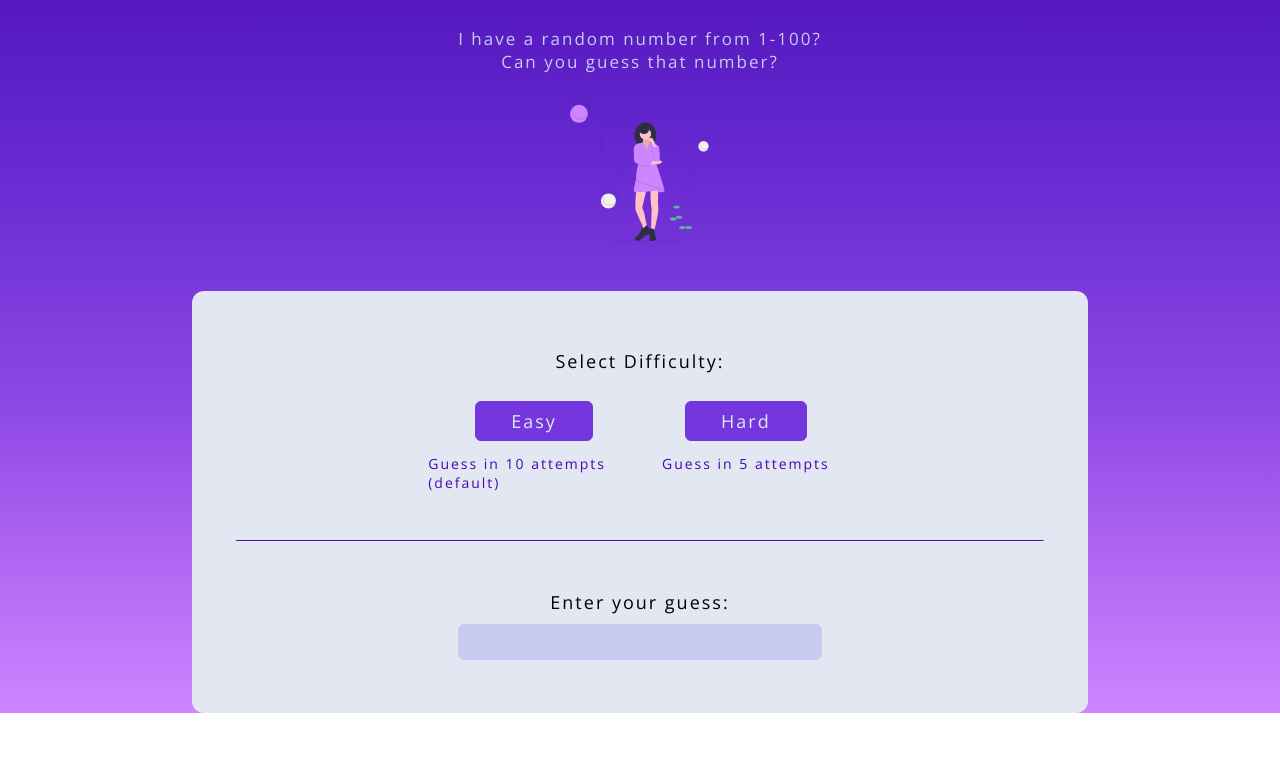
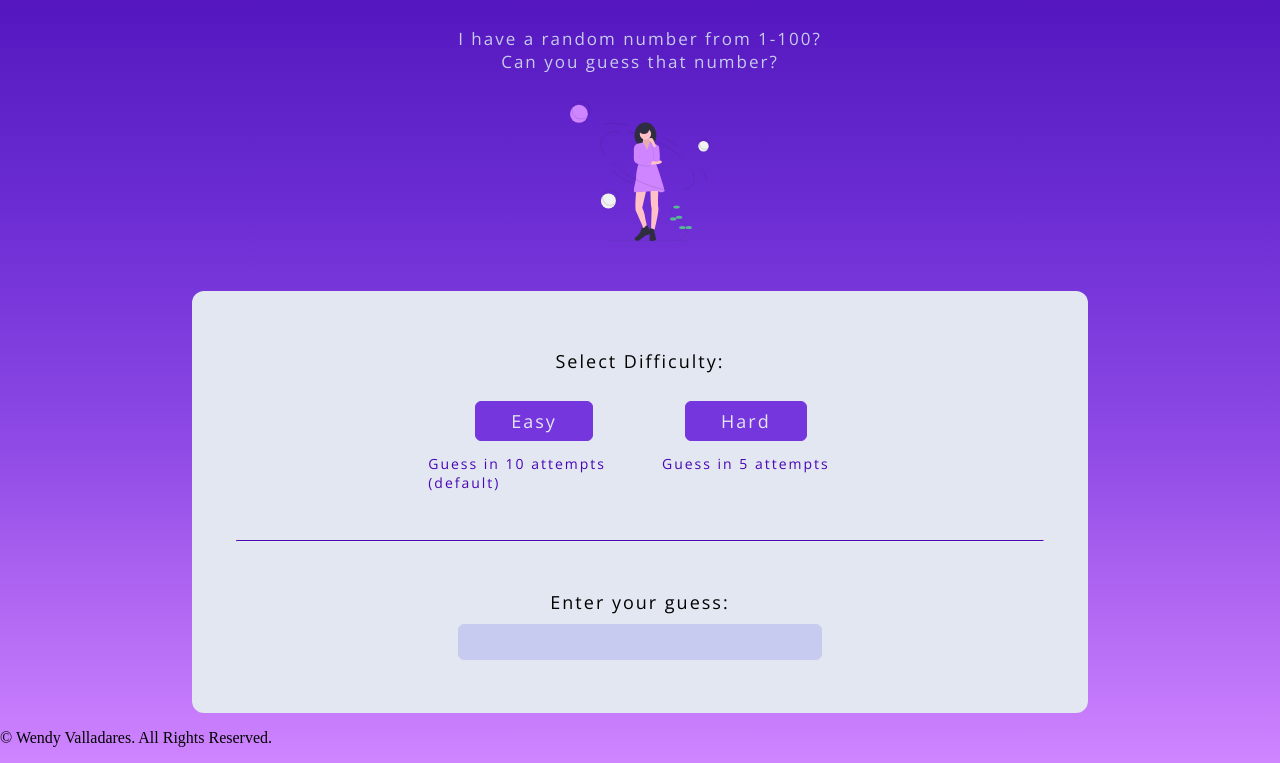
Before and after one commit to wendyval/Guess-the-Number-Game, a plain HTML site: page index.html in a window 1280 px wide. Shown: the part 109-872 px from the top of the page. Before the commit the page ends 822 px from the top, so only its background shows below. Drawn offline with nearby package versions, Linux system fonts and the light colour scheme.

Commit message:
Add the footer section

```diff
--- a/index.html
+++ b/index.html
@@ -39,6 +39,10 @@
         </div>
     </main>
 
+    <footer>
+        <p>© <span id="year"></span> Wendy Valladares. All Rights Reserved.</p>
+    </footer>
+
     <script src="js/app.js"></script>
 </body>
 </html>
```
